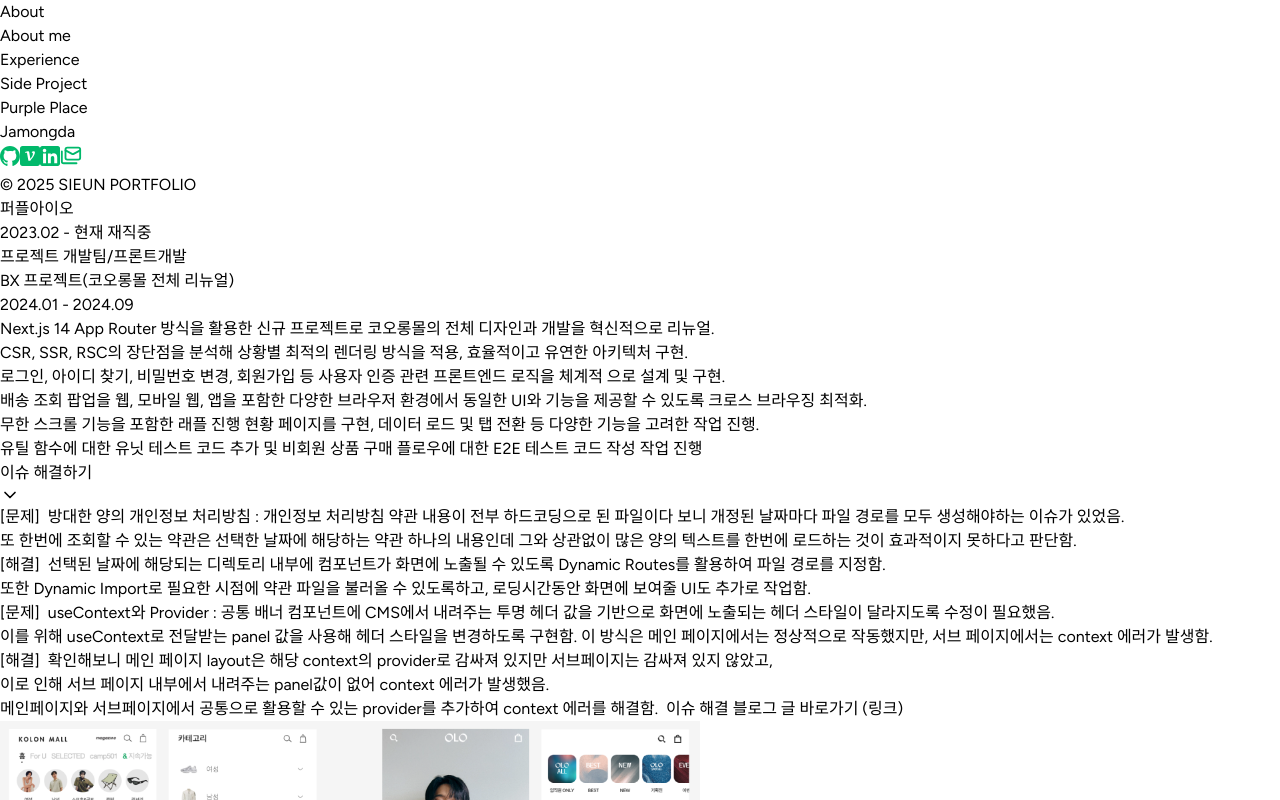
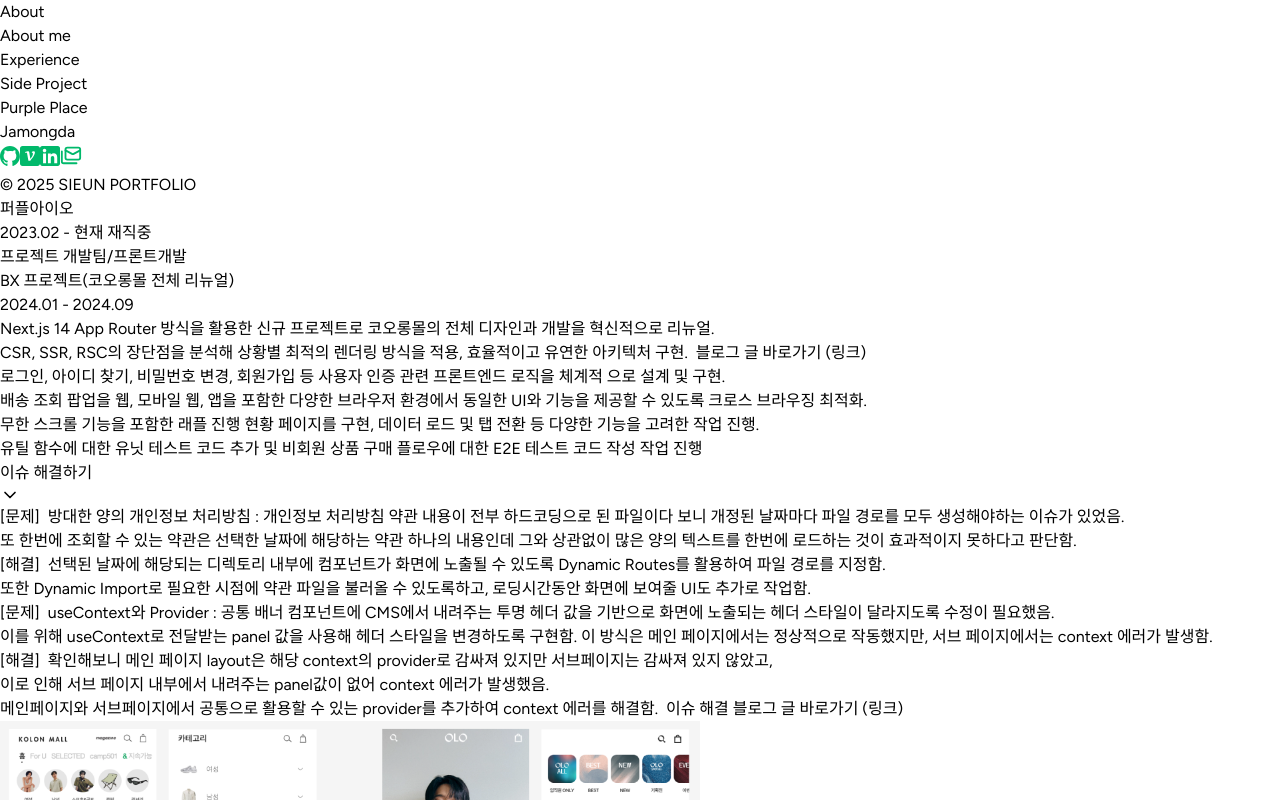
Before and after one commit to Sienna98/portfolio-sieun, a Next.js app: page /Experience in a window 1280 px wide. Shown: the top 800 px of the page. Built offline with nearby package versions, Linux system fonts and the light colour scheme.

Commit message:
블로그 링크 추가

```diff
--- a/src/data/experience-data.tsx
+++ b/src/data/experience-data.tsx
@@ -12,7 +12,21 @@ export const ExperienceList = [
           {
             contents: [
               "Next.js 14 App Router 방식을 활용한 신규 프로젝트로 코오롱몰의 전체 디자인과 개발을 혁신적으로 리뉴얼.",
-              "CSR, SSR, RSC의 장단점을 분석해 상황별 최적의 렌더링 방식을 적용, 효율적이고 유연한 아키텍처 구현.",
+              <div className="leading-6 mt-1.5">
+                <span>
+                  CSR, SSR, RSC의 장단점을 분석해 상황별 최적의 렌더링 방식을
+                  적용, 효율적이고 유연한 아키텍처 구현.
+                </span>
+                &nbsp;&nbsp;
+                <a
+                  href="https://velog.io/@tldms0827/Next.jsCSRSSRRSC-%EC%95%8C%EC%95%84%EB%B3%B4%EA%B8%B0"
+                  target="_blank"
+                  rel="noopener noreferrer"
+                  className="text-[#969696] border-b border-gray-600"
+                >
+                  블로그 글 바로가기 (링크)
+                </a>
+              </div>,
               "로그인, 아이디 찾기, 비밀번호 변경, 회원가입 등 사용자 인증 관련 프론트엔드 로직을 체계적 으로 설계 및 구현.",
               "배송 조회 팝업을 웹, 모바일 웹, 앱을 포함한 다양한 브라우저 환경에서 동일한 UI와 기능을 제공할 수 있도록 크로스 브라우징 최적화.",
               "무한 스크롤 기능을 포함한 래플 진행 현황 페이지를 구현, 데이터 로드 및 탭 전환 등 다양한 기능을 고려한 작업 진행.",
@@ -35,7 +49,7 @@ export const ExperienceList = [
                   </span>
                   개인정보 처리방침 약관 내용이 전부 하드코딩으로 된 파일이다
                   보니 개정된 날짜마다 파일 경로를 모두 생성해야하는 이슈가
-                  있었음. <br /> 또 한번에 조회할 수 있는 약관은 선택한 날짜에
+                  있었음. <br />또 한번에 조회할 수 있는 약관은 선택한 날짜에
                   해당하는 약관 하나의 내용인데 그와 상관없이 많은 양의 텍스트를
                   한번에 로드하는 것이 효과적이지 못하다고 판단함.
                 </span>
@@ -68,7 +82,8 @@ export const ExperienceList = [
                   </span>
                   공통 배너 컴포넌트에 CMS에서 내려주는 투명 헤더 값을 기반으로
                   화면에 노출되는 헤더 스타일이 달라지도록 수정이 필요했음.
-                  <br /> 이를 위해 useContext로 전달받는 panel 값을 사용해 헤더
+                  <br />
+                  이를 위해 useContext로 전달받는 panel 값을 사용해 헤더
                   스타일을 변경하도록 구현함. 이 방식은 메인 페이지에서는
                   정상적으로 작동했지만, 서브 페이지에서는 context 에러가
                   발생함.
@@ -84,8 +99,9 @@ export const ExperienceList = [
                 <span>
                   &nbsp;확인해보니 메인 페이지 layout은 해당 context의
                   provider로 감싸져 있지만 서브페이지는 감싸져 있지 않았고,
-                  <br /> 이로 인해 서브 페이지 내부에서 내려주는 panel값이 없어
-                  context 에러가 발생했음. <br />
+                  <br />
+                  이로 인해 서브 페이지 내부에서 내려주는 panel값이 없어 context
+                  에러가 발생했음. <br />
                   메인페이지와 서브페이지에서 공통으로 활용할 수 있는 provider를
                   추가하여 context 에러를 해결함.
                 </span>
```
